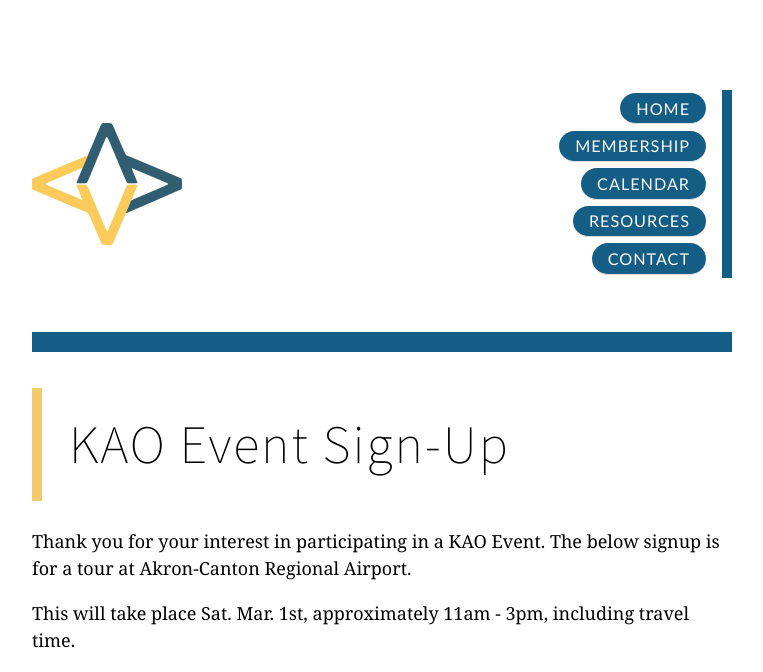
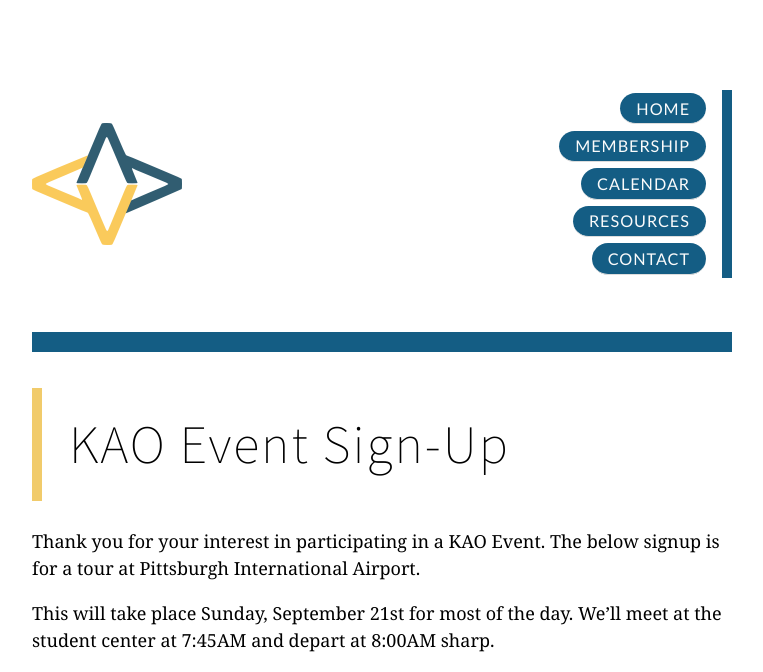
Before and after one commit to tbliss1/kentstateatc.github.com, a Jekyll site: the page built from events/signup/index.md, in a window 1280 px wide, cut to the strip 0-672 px from the top of the page. Shown: the whole strip, without its empty margins (258-1021 px from the left). Built offline with Jekyll 4.4.1, drawn with Linux system fonts in a browser that asks for light colours; Markdown is read by kramdown in place of the engine named in the settings; some of the changed text lies outside the part shown.

Commit message:
Changed Events Page to Reflect PIT Tour
Embedded Google docs thing, changed titles, added PIT cost assessment

```diff
--- a/events/signup/index.md
+++ b/events/signup/index.md
@@ -4,12 +4,12 @@ title: "Event Signup"
 ---
 # KAO Event Sign-Up
 Thank you for your interest in participating in a KAO Event.
-The below signup is for a tour at Akron-Canton Regional Airport.
+The below signup is for a tour at Pittsburgh International Airport.
 
-This will take place Sat. Mar. 1st, approximately 11am - 3pm, including travel time.
+This will take place Sunday, September 21st for most of the day. We'll meet at the student center at 7:45AM and depart at 8:00AM sharp.
 
-<iframe src="https://docs.google.com/forms/d/1Ab0-lExUkwanPL49noocihX7Cx0UqSfdgMs0uBu5TJg/viewform?embedded=true" width="760" height="500" frameborder="0" marginheight="0" marginwidth="0">Loading...</iframe>
+<iframe src="https://docs.google.com/forms/d/1SXOX6qzXPJo-fKSmhj_QKPJNO7BxnPASEfEB3C2f-FA/viewform?embedded=true" width="760" height="500" frameborder="0" marginheight="0" marginwidth="0">Loading...</iframe>
 
-To see the Cost Assessment and how we came up with the cost to you, see the [CAK Cost Assessment](/../financial/costassessments/Cost Assessment - CAK Tour.pdf).
+To see the Cost Assessment and how we came up with the cost to you, see the [PIT Cost Assessment](/../financial/costassessments/Cost Assessment - PIT Tour.pdf).
 
 For more information about this tour, [email us](mailto:desk@kentstateatc.org).
```
Also changed, not shown: events/tours/index.md (+1 -3 lines), 1 other file.
